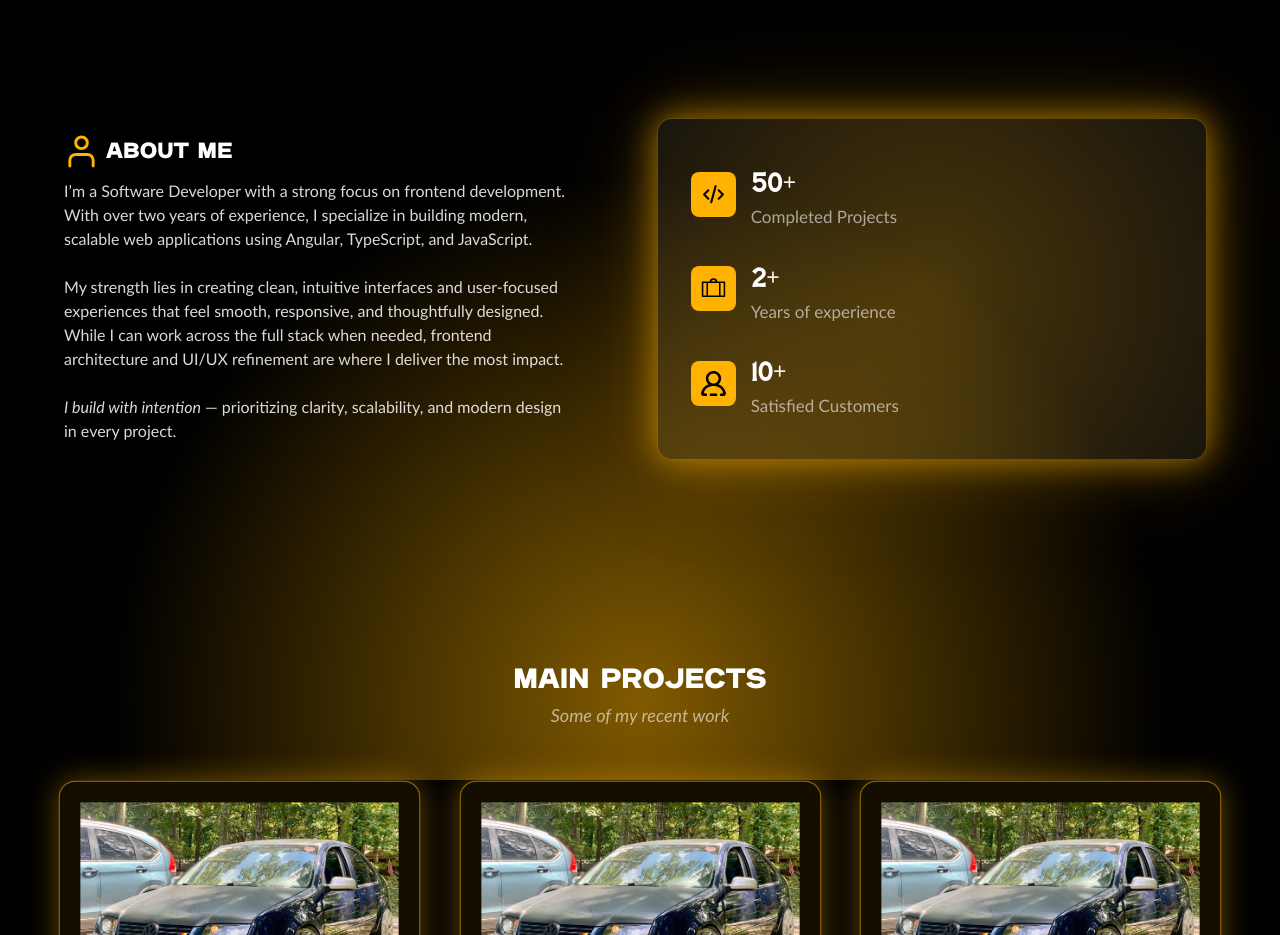
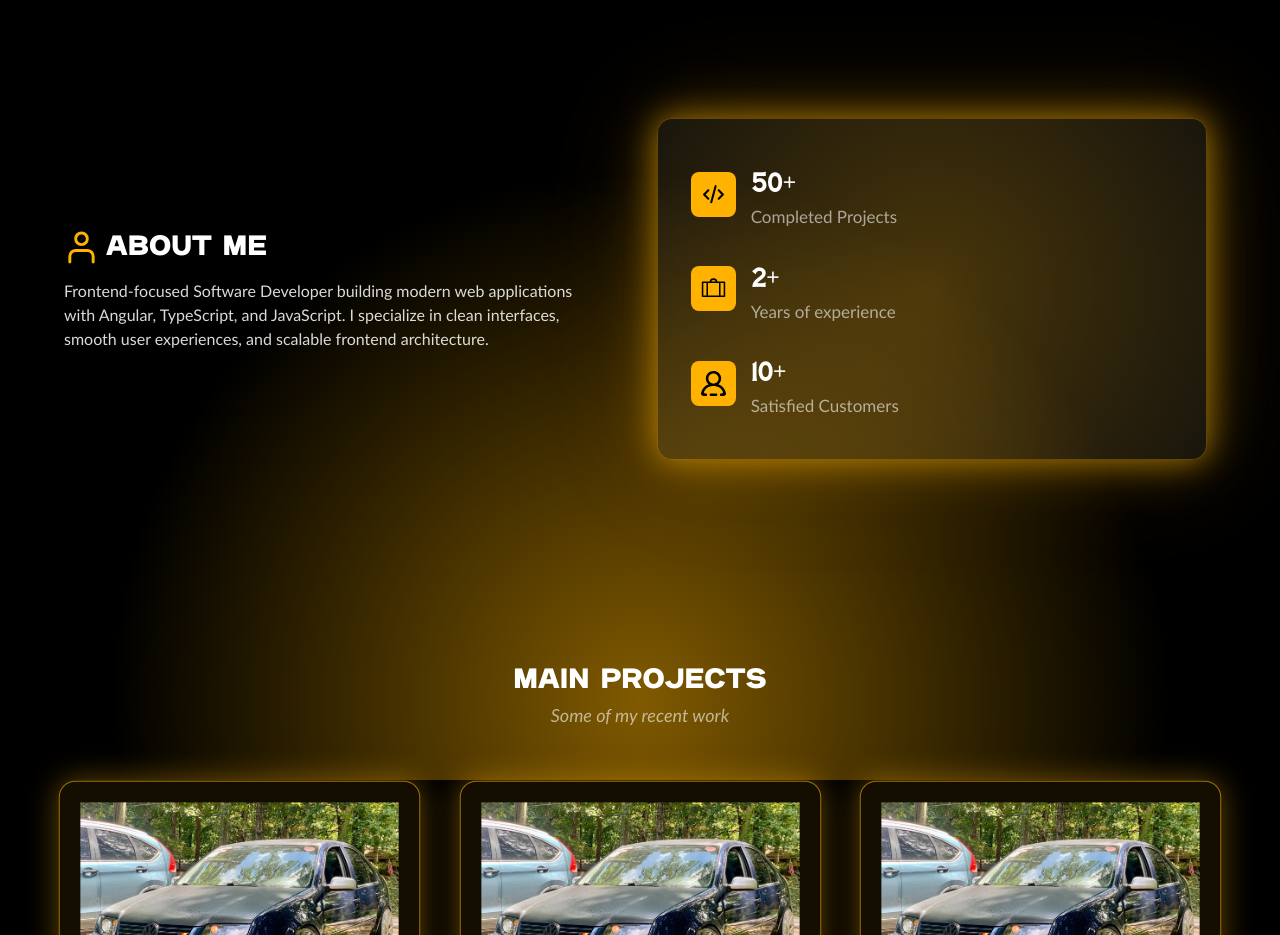
Before and after one commit to XavielT/xaviel-web-v2, an Angular app: page / in a window 1280 px wide. Shown: the part 820-1755 px from the top of the page. Built offline with nearby package versions, Linux system fonts and the light colour scheme.

Commit message:
Some fix and adjustment

```diff
--- a/src/app/app.css
+++ b/src/app/app.css
@@ -210,7 +210,7 @@
 
 .about-title {
     font-family: 'Gefika', 'Trebuchet MS';
-    font-size: 22px;
+    font-size: 28px;
 
 }
 
--- a/src/app/app.html
+++ b/src/app/app.html
@@ -53,18 +53,9 @@
                 <img class="about-title-icon" src="/assets/icons/profile-hub.svg" alt="About icon">
                 <h3 class="about-title">About Me</h3>
             </div>
-            <p class="about-description">I’m a Software Developer with a strong focus on frontend development. With over
-                two years of experience,
-                I specialize in building modern, scalable web applications using Angular, TypeScript, and
-                JavaScript.<br>
-
-                <br>My strength lies in creating clean, intuitive interfaces and user-focused experiences that feel
-                smooth,
-                responsive, and thoughtfully designed. While I can work across the full stack when needed, frontend
-                architecture and UI/UX refinement are where I deliver the most impact.<br>
-
-                <br><i>I build with intention</i> — prioritizing clarity, scalability, and modern design in every
-                project.
+            <p class="about-description">Frontend-focused Software Developer building modern web applications with
+                Angular, TypeScript, and JavaScript. I specialize in clean interfaces, smooth user experiences, and
+                scalable frontend architecture.
             </p>
         </div>
 
@@ -102,9 +93,8 @@
         <h3 class="main-title">Main Projects</h3><span class="main-span">Some of my recent work</span>
     </div>
     <div class="main-cards"><!-- Project Card templates here -->
-        <app-card
-        *ngFor="let project of projects"
-        [project]="project"></app-card></div>
+        <app-card *ngFor="let project of projects" [project]="project"></app-card>
+    </div>
 </section>
 
 <!-- ---------Skills--------- -->
@@ -118,7 +108,7 @@
 </section>
 
 <!-- ---------Certificates--------- -->
-<section id="Certificates" class="container">
+<section id="certificates" class="container">
     <div class="Certificates-title-container">
         <h3 class="Certificates-title">Certificates</h3><span class="Certificates-span">Technologies I work with</span>
     </div>
@@ -128,7 +118,7 @@
 </section>
 
 <!-- ---------Contact--------- -->
-<section id="Contact" class="container">
+<section id="contact" class="container">
     <app-contact-form></app-contact-form>
 </section>
 
```
Also changed, not shown: public/assets/img/small_Animated_Xaviel.png (added).
